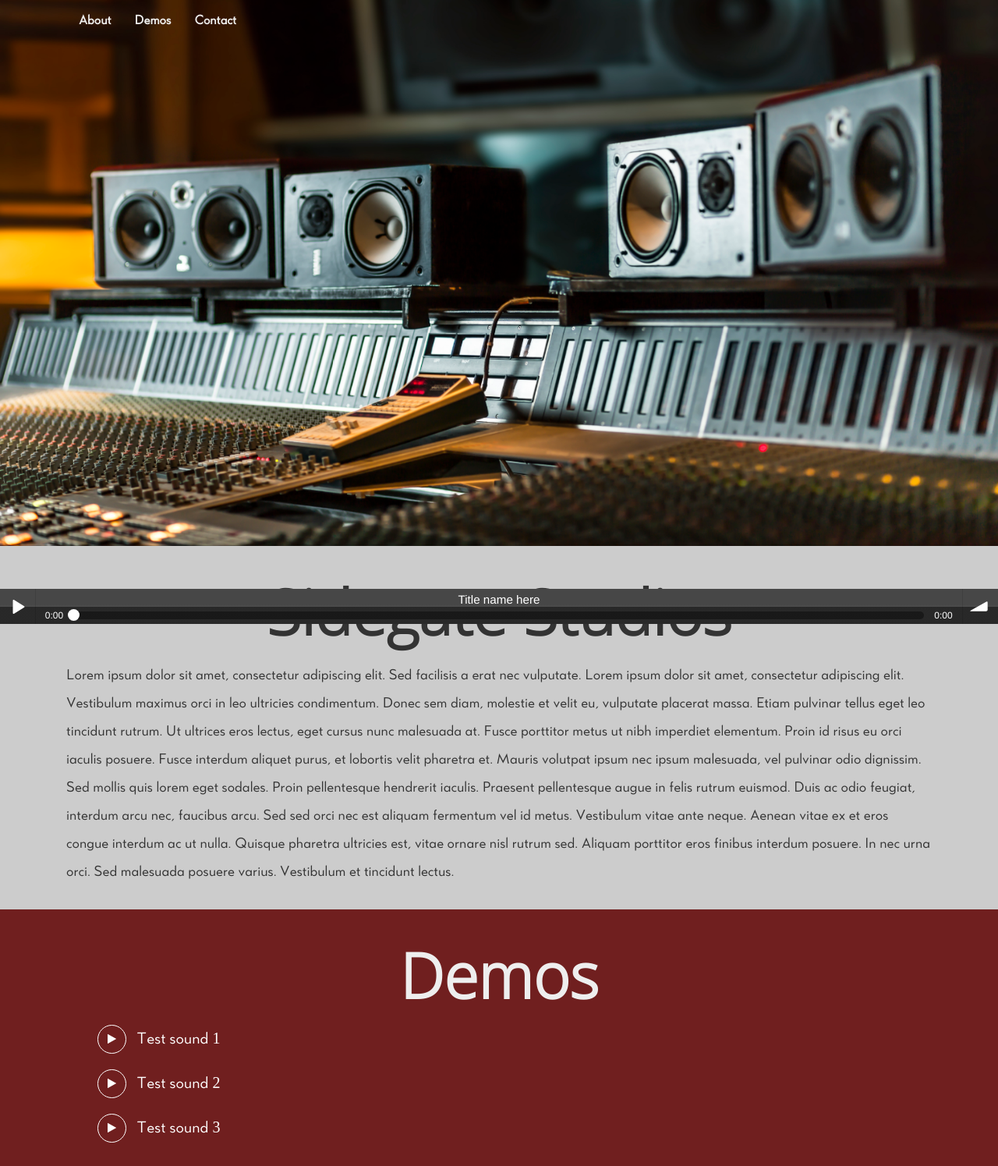
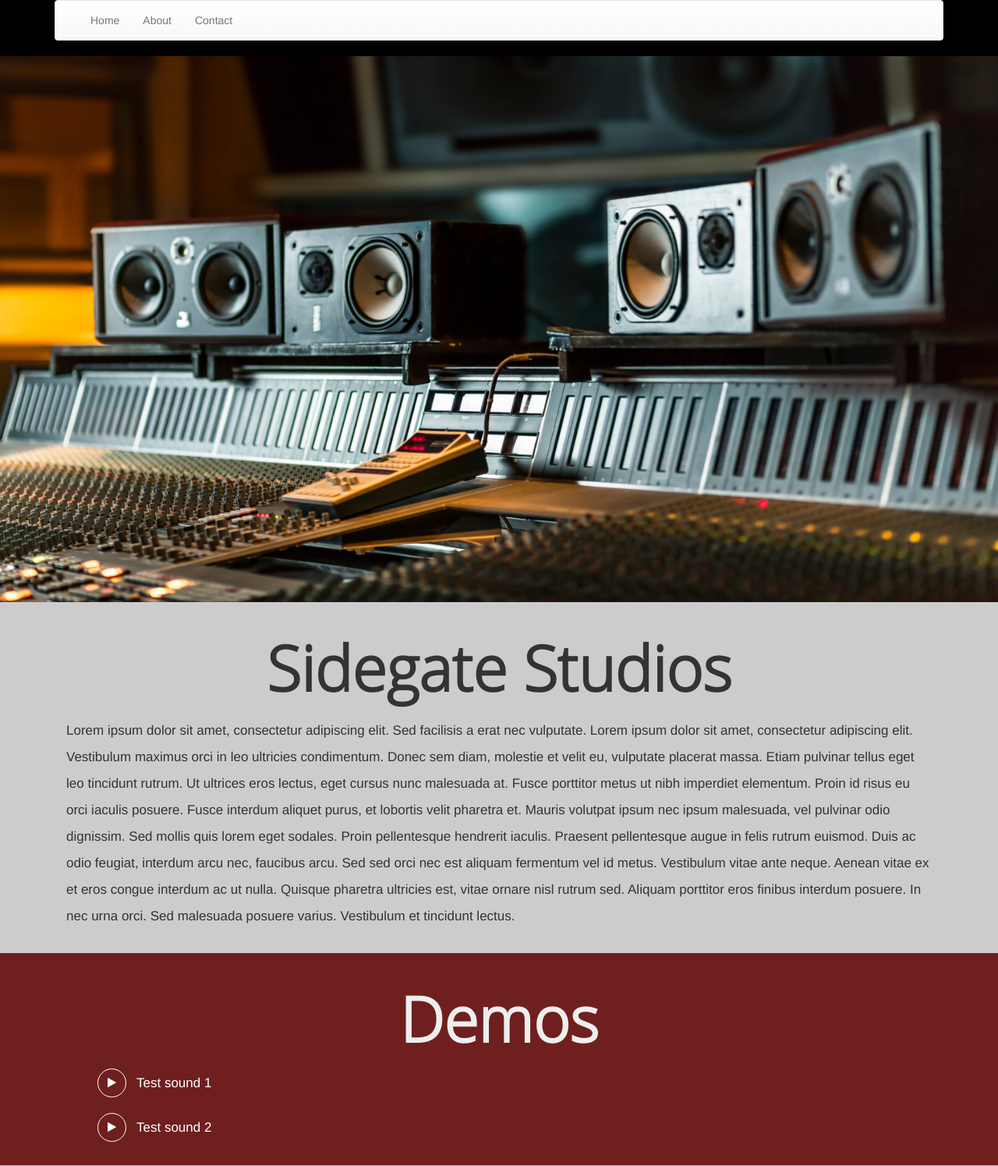
Before and after one commit to jcprouse/sidegate-studios, a PHP site: page /index.html in a window 1280 px wide. Shown: the whole page at 78% size. Run offline with PHP 8.4, Linux system fonts and the light colour scheme; style sheets or scripts are compiled from the project's sources.

Commit message:
Completed audio bar V1. Nav bar in progress

```diff
--- a/index.html
+++ b/index.html
@@ -46,7 +46,7 @@
 
   <div class="container-fluid container-main">
 
-<div class="container">
+<!--div class="container">
   <nav class="navbar">
     <div class="container">
       <ul class="nav navbar-nav">
@@ -56,7 +56,38 @@
       </ul>
     </div>
   </nav>
+</div-->
+
+<div class="container">
+
+  <!-- Static navbar -->
+  <nav class="navbar navbar-default">
+    <div class="container-fluid">
+      <div class="navbar-header">
+        <button type="button" class="navbar-toggle collapsed" data-toggle="collapse" data-target="#navbar" aria-expanded="false" aria-controls="navbar">
+          <span class="sr-only">Toggle navigation</span>
+          <span class="icon-bar"></span>
+          <span class="icon-bar"></span>
+          <span class="icon-bar"></span>
+        </button>
+      </div>
+      <div id="navbar" class="navbar-collapse collapse" aria-expanded="false">
+        <ul class="nav navbar-nav">
+          <li><a href="#">Home</a></li>
+          <li><a href="#">About</a></li>
+          <li><a href="#">Contact</a></li>
+        </ul>
+      </div>
+    </div>
+  </nav>
+
+
+
+
 </div>
+
+
+
 <div class="carosel">
   <div><img srcset="resources/images/carosel/studio3.jpg" alt="My default image"></div>
   <div><img srcset="resources/images/carosel/studio.jpg" alt="My default image"></div>
@@ -69,7 +100,7 @@
   <div class="container">
     <div class="segment-display">
       <h1>Sidegate Studios</h1>
-      <p>Lorem ipsum dolor sit amet, consectetur adipiscing elit. Sed facilisis a erat nec vulputate. Lorem ipsum dolor sit amet, consectetur adipiscing elit. Vestibulum maximus orci in leo ultricies condimentum. Donec sem diam, molestie et velit eu, vulputate placerat massa. Etiam pulvinar tellus eget leo tincidunt rutrum. Ut ultrices eros lectus, eget cursus nunc malesuada at. Fusce porttitor metus ut nibh imperdiet elementum. Proin id risus eu orci iaculis posuere. Fusce interdum aliquet purus, et lobortis velit pharetra et. Mauris volutpat ipsum nec ipsum malesuada, vel pulvinar odio dignissim. Sed mollis quis lorem eget sodales.
+       <p>Lorem ipsum dolor sit amet, consectetur adipiscing elit. Sed facilisis a erat nec vulputate. Lorem ipsum dolor sit amet, consectetur adipiscing elit. Vestibulum maximus orci in leo ultricies condimentum. Donec sem diam, molestie et velit eu, vulputate placerat massa. Etiam pulvinar tellus eget leo tincidunt rutrum. Ut ultrices eros lectus, eget cursus nunc malesuada at. Fusce porttitor metus ut nibh imperdiet elementum. Proin id risus eu orci iaculis posuere. Fusce interdum aliquet purus, et lobortis velit pharetra et. Mauris volutpat ipsum nec ipsum malesuada, vel pulvinar odio dignissim. Sed mollis quis lorem eget sodales.
 
   Proin pellentesque hendrerit iaculis. Praesent pellentesque augue in felis rutrum euismod. Duis ac odio feugiat, interdum arcu nec, faucibus arcu. Sed sed orci nec est aliquam fermentum vel id metus. Vestibulum vitae ante neque. Aenean vitae ex et eros congue interdum ac ut nulla. Quisque pharetra ultricies est, vitae ornare nisl rutrum sed. Aliquam porttitor eros finibus interdum posuere. In nec urna orci. Sed malesuada posuere varius. Vestibulum et tincidunt lectus.</p>
     </div>
@@ -80,14 +111,10 @@
   <div class="container">
     <div class="segment-display">
       <h1>Demos</h1>
-
       <ul class="demo-list" data-player-id="player">
-        <li data-src="audio/test.mp3">Test sound 1</li>
-        <li data-src="audio/test2.m4a">Test sound 2</li>
-        <li data-src="audio/test.mp3">Test sound 3</li>
-
+        <li data-pos="0" onclick="playTrack(this)">Test sound 1</li>
+        <li data-pos="1" onclick="playTrack(this)">Test sound 2</li>
       </ul>
-
     </div>
   </div>
 </div>
@@ -101,7 +128,7 @@
 
 <!-- fixed, bottom-aligned, full-width player -->
 
-<div class="sm2-bar-ui full-width fixed">
+<div class="sm2-bar-ui full-width fixed" id="audio-bar">
 
  <div class="bd sm2-main-controls">
 
@@ -146,6 +173,27 @@
    </div>
   </div>
 
+
+
+
+  <div class="sm2-inline-element sm2-button-element" onclick="closeTrackDisplay()">
+   <div class="sm2-button-bd">
+    <span class="sm2-inline-button sm2-close-button"></span>
+   </div>
+  </div>
+
+
+
+    <!--div class="sm2-inline-element sm2-button-element">
+     <div class="sm2-button-bd">
+      <a href="#play" class="sm2-inline-button play-pause">Play / pause</a>
+     </div>
+   </div-->
+
+
+
+
+
  </div>
 
  <div class="bd sm2-playlist-drawer sm2-element">
@@ -155,8 +203,9 @@
   </div>
 
   <div class="sm2-playlist-wrapper">
-    <ul class="sm2-playlist-bd">
-     <li><a href="../audio/test.mp3">Title name here</a></li>
+    <ul id="sm2-playlist-bd" class="sm2-playlist-bd">
+      <li><a href="../audio/test.mp3">Test sound 1</a></li>
+      <li><a href="../audio/test2.m4a">Test sound 2</a></li>
     </ul>
   </div>
 
@@ -194,7 +243,7 @@
     autoplaySpeed: 2000
   });
 
-init();
+//init();
 });
 
 </script>
--- a/resources/css/main.css
+++ b/resources/css/main.css
@@ -10,48 +10,46 @@
 body {
   padding: 0px;
   margin: 0px;
-  font-family: "kano";
-  font-size: 16px;
+  font-family: helvetica, arial, verdana, sans-serif;
   background-color: #000000; }
 
 .container-main {
   padding: 0px;
   margin: 0px; }
 
-/* Navigaion */
+/* Navigation */
+/*.navbar {position: absolute; z-index:10;}
+.navbar .container {background-color: transparent;}
+.navbar .navbar-nav li a {text-shadow: none; font-weight: bold; color: $nav-font-colour;}
+
+
 .navbar {
-  position: absolute;
-  z-index: 10; }
-
-.navbar .container {
-  background-color: transparent; }
-
-.navbar .navbar-nav li a {
-  text-shadow: none;
-  font-weight: bold;
-  color: #ffffff; }
-
-.navbar .navbar-nav li a {
-  color: #eee; }
-  .navbar .navbar-nav li a:hover {
+  .navbar-nav li a {
+    color: #eee;
+    &:hover {
       color: #eee;
       background-color: transparent;
       -webkit-box-shadow: none;
       -moz-box-shadow: none;
-    box-shadow: none; }
-  .navbar .navbar-nav li a:focus {
+      box-shadow: none;
+    }
+    &:focus {
       color: #eee;
       background-color: transparent;
       -webkit-box-shadow: none;
       -moz-box-shadow: none;
-    box-shadow: none; }
-  .navbar .navbar-nav li a:active {
+      box-shadow: none;
+    }
+    &:active {
       color: #eee;
       background-color: transparent;
       -webkit-box-shadow: none;
       -moz-box-shadow: none;
-    box-shadow: none; }
-
+      box-shadow: none;
+    }
+  }
+}
+*/
 /* Slider*/
 .carosel img {
   width: 100%;
@@ -76,7 +74,7 @@
   margin-bottom: 20px; }
 
 .segment-display p {
-  font-size: 18px;
+  font-size: 17px;
   line-height: 2; }
 
 .segment-about {
@@ -90,7 +88,7 @@
 
 .demo-list li {
   position: relative;
-  font-size: 20px;
+  font-size: 17px;
   line-height: 1;
   color: #ffffff;
   cursor: pointer;
--- a/resources/css/main.scss
+++ b/resources/css/main.scss
@@ -21,12 +21,15 @@
   src: url("/resources/fonts/OpenSans-Light.ttf");
 }
 
-body {padding:0px; margin:0px; font-family: "kano"; font-size:16px; background-color: $background-colour;}
+$main-font: helvetica, arial, verdana, sans-serif;
+$main-font-size: 17px;
+
+body {padding:0px; margin:0px; font-family: /*"kano"*/ $main-font; background-color: $background-colour;}
 
 .container-main {padding:0px; margin:0px;}
 
-/* Navigaion */
-.navbar {position: absolute; z-index:10;}
+/* Navigation */
+/*.navbar {position: absolute; z-index:10;}
 .navbar .container {background-color: transparent;}
 .navbar .navbar-nav li a {text-shadow: none; font-weight: bold; color: $nav-font-colour;}
 
@@ -57,7 +60,7 @@
     }
   }
 }
-
+*/
 
 //.nav li a:hover{background-color: transparent !important;}
 /* Slider*/
@@ -65,27 +68,22 @@
 
 .segment-display{width: 100%; padding-left: 15px; padding-right: 15px; padding-top: 20px; padding-bottom: 20px;}
 .segment-display h1 {font-size: 80px; font-family: "open-sans-light"; width: 100%; text-align: center; font-weight: bold; margin-bottom: 20px;}
-.segment-display p {font-size: 18px; line-height: 2;}
+.segment-display p {font-size: $main-font-size; line-height: 2;}
 
 .segment-about {background-color: $background-segment-about}
 .segment-demo {background-color: $background-segment-demo}
 .segment-demo h1, .segment-demo p {color: $background-segment-demo-text}
 
 
-.demo-list li {position:relative; font-size: 20px; line-height: 1; color: #ffffff; cursor: pointer; list-style: none; line-height:37px; padding-left:50px;}
+.demo-list li {position:relative; font-size: $main-font-size; line-height: 1; color: #ffffff; cursor: pointer; list-style: none; line-height:37px; padding-left:50px;}
 .demo-list li+li {margin-top:20px;}
 .demo-list li::before {content: '\f04b'; font-family: 'FontAwesome'; position: absolute; left:0px; width: 37px; height: 37px; line-height: 35px; font-size: 14px; border:1px solid #ffffff; text-align: center; border-radius: 50%;}
-.demo-list li.play::before {content: '\f04c';}
+.demo-list li.playing::before {content: '\f04c'; background-color: #ffffff; color: $background-segment-demo; transition: 0.4s}
+.demo-list li.paused::before {content: '\f04b'; background-color: #ffffff; color: $background-segment-demo; transition: 0.4s}
 
-//.audio-wrapper {position: fixed;bottom: 0; left: 0; right: 0; background-color: blue}
-$audio-control-button-width: 50px;
-.audio-controls {position: fixed;bottom: 0; left: 0; right: 0; width:100%; background-color: green; height:50px;}
-.audio-controls .btn {width:$audio-control-button-width; font-size: 24px; font-family: 'FontAwesome'; float:left;}
-.audio-controls .play::before {content: '\f04b';}
-.audio-controls .details {margin-left: $audio-control-button-width; margin-top:10px;}
-.audio-controls .scrubber {background-color: red; height: 10px;}
-.audio-controls .duration {background-color: yellow; line-height: 30px; height: 30px;}
 
+/* Audio Player */
+#audio-bar {display:none;}
 
 /* HTML 5 picture*/
 picture {width:100%; max-width: 600px;}
--- a/resources/css/soundmanager/bar-ui.css
+++ b/resources/css/soundmanager/bar-ui.css
@@ -537,6 +537,13 @@
  background-position: 50% 53%;
 }
 
+/*jprou*/
+.sm2-close-button {
+ background-image: url(/resources/images/soundmanager/icomoon/entypo-25px-ffffff/PNG/squared-cross.png);
+ background-position: 50% 50%;
+ background-size: 46%;
+}
+
 .sm2-volume-control {
  background-image: url(/resources/images/soundmanager/icomoon/entypo-25px-ffffff/PNG/volume.png);
  background-image: none, url(/resources/images/soundmanager/icomoon/entypo-25px-ffffff/SVG/volume.svg);
--- a/resources/images/soundmanager/patterns/credits.txt
+++ /dev/null
@@ -1,2 +0,0 @@
-Patterns from subtlepatterns.com.
-"If you need more, that's where to get 'em."
--- a/resources/js/main.js
+++ b/resources/js/main.js
@@ -1,172 +1,40 @@
 
-var player;
+var playTrack = function(item){
 
-var init = function(){
-  player = $("#audio-player");
-  $(".demo-list li").click(function(e){
-    playTrack(this);
-  });
+  if ($(item).hasClass("playing")){
+      window.sm2BarPlayers[0].actions.pause();
+      pauseTrackDisplay();
+  }
+  else if ($(item).hasClass("paused")){
+    playTrackDisplay();
+    window.sm2BarPlayers[0].actions.play();
+  }
+  else{
+    stopTrackDisplay();
+    var offset = $(item).attr("data-pos");
+    $('#audio-bar').show();
+    window.sm2BarPlayers[0].playlistController.playItemByOffset(offset);
+    $(item).addClass("playing");
+  }
+}
 
-  $(player).on('timeupdate', function() {
-      $('.audio-controls .duration').html(formatTime(this.currentTime) +" / "+ formatTime(this.duration));
-  });
-
-  $(".scrubber").click(function(e){
-    alert($(this).offset().left);
-  });
+var playTrackDisplay = function(){
+  var offset = window.sm2BarPlayers[0].playlistController.data.selectedIndex;
+  $("li[data-pos='"+offset+"']").removeClass("paused").addClass("playing");
 
 }
 
-var playTrack = function(item)
-{
-  if ($(item).hasClass("play")){
-    $(item).removeClass("play");
-    player[0].pause();
-  }
-  else{
-    $(".demo-list li").removeClass("play");
-    $(item).addClass("play");
-
-    if (player.attr("src") != $(item).attr("data-src"))
-      player.attr("src", $(item).attr("data-src"));
-    player[0].play();
-  }
+var pauseTrackDisplay = function (){
+  var offset = window.sm2BarPlayers[0].playlistController.data.selectedIndex;
+  $("li[data-pos='"+offset+"']").removeClass("playing").addClass("paused");
 }
 
+var stopTrackDisplay = function (){
+  $(".demo-list li").removeClass("playing").removeClass("paused");
+}
 
-function formatTime(seconds) {
-    minutes = Math.floor(seconds / 60);
-    minutes = (minutes >= 10) ? minutes : "" + minutes;
-    seconds = Math.floor(seconds % 60);
-    seconds = (seconds >= 10) ? seconds : "0" + seconds;
-    return minutes + ":" + seconds;
- }
-
-/*;
-(function($) {
-    'use strict'
-    var def_settings = {
-        playlistClass: 'playlist',
-        fixed: true,
-        fixedClass: 'fixed-player',
-        fixedBG: '#000'
-    }
-    $.fn.rdAudio = function(settings) {
-        settings = $.extend(true, {}, def_settings, settings);
-        var fixedCnt = $('.' + settings.fixedClass);
-        var players = audiojs.createAll({
-            trackEnded: function() {
-                var active;
-                for (i in players) {
-                    if ($('.' + settings.playlistClass + ' li.playing').parent().data('player-id') == $(players[i].wrapper).find('audio').attr('id')) {
-                        active = i;
-                    }
-                }
-                var activeTrack = $('.' + settings.playlistClass + '[data-player-id="' + $(players[active].wrapper).find('audio').attr('id') + '"] li.playing');
-                var next = activeTrack.next();
-                if (!next.length) next = activeTrack.parent().find('li').first();
-                next.addClass('playing').siblings().removeClass('playing');
-                players[active].load(next.attr('data-src'));
-                players[active].play();
-            }
-        });
-        if ($('.' + settings.playlistClass).length > 0) {
-            for (var i = 0; i < players.length; i++) {
-                var first = $("." + settings.playlistClass + "[data-player-id='" + $(players[i].wrapper).find('audio').attr('id') + "'] li").first();
-                players[i].load(first.data('src'));
-            }
-        }
-        $('.play-pause').click(function(i) {
-            var playerId = $(this).parent().find('audio').attr('id');
-            var player;
-            for (var i in players) {
-                if (playerId == $(players[i].wrapper).find('audio').attr('id')) {
-                    player = i;
-                }
-            }
-            if ($(this).parent().hasClass('playing')) {
-                $('.' + settings.playlistClass + '[data-player-id="' + playerId + '"] li.stopped').addClass('playing').removeClass('stopped');
-            } else {
-                $('.' + settings.playlistClass + '[data-player-id="' + playerId + '"] li.playing').addClass('stopped').removeClass('playing');
-            }
-            for (i in players) {
-                if (playerId != $(players[i].wrapper).find('audio').attr('id')) {
-                    $('.' + settings.playlistClass + '[data-player-id="' + $(players[i].wrapper).find('audio').attr('id') + '"] li.playing').removeClass('playing').addClass('stopped');
-                    players[i].pause();
-                }
-            }
-        });
-        $('.' + settings.playlistClass + ' li').click(function(e) {
-            var id = $(this).parent().data('player-id');
-            var player;
-            var existPlayer = false;
-            var target = $(e.target);
-            if (target.is("a")) {
-                window.location = $(target, this).attr("href");
-                $(".close-button").trigger("click");
-                return false;
-            }
-            for (var i in players) {
-                if (id == $(players[i].wrapper).find('audio').attr('id')) {
-                    if ($(this).hasClass('playing')) {
-                        players[i].playPause();
-                        $(this).removeClass('playing').addClass('stopped');
-                        return;
-                    } else {
-                        if ($(this).hasClass('stopped')) {
-                            players[i].playPause();
-                            $(this).removeClass('stopped').addClass('playing');
-                            return;
-                        }
-                    }
-                }
-            }
-            $('.' + settings.playlistClass + '[data-player-id="' + id + '"] li.stopped').removeClass('stopped');
-            for (var i in players) {
-                if (id != $(players[i].wrapper).find('audio').attr('id')) {
-                    $('.' + settings.playlistClass + '[data-player-id="' + $(players[i].wrapper).find('audio').attr('id') + '"] li.playing').removeClass('playing').addClass('stopped');
-                }
-            }
-            for (i in players) {
-                if (id == $(players[i].wrapper).find('audio').attr('id')) {
-                    existPlayer = true;
-                }
-            }
-            if (existPlayer) {
-                for (i in players) {
-                    if (id == $(players[i].wrapper).find('audio').attr('id')) {
-                        $('.' + settings.playlistClass + ' li').removeClass('playing');
-                        $(this).addClass('playing').siblings().removeClass('playing');
-                        players[i].load($(this).attr('data-src'));
-                        players[i].play();
-                    } else {
-                        players[i].pause();
-                    }
-                }
-            }
-            if (settings.fixed) {
-                fixedCnt.fadeIn(500);
-            }
-        });
-        if (settings.fixed) {
-            fixedCnt.css({
-                'display': 'none',
-                'position': 'fixed',
-                'bottom': '0',
-                'left': '0',
-                'right': '0',
-                'background': settings.fixedBG
-            });
-            fixedCnt.append('<span class="close-button fa fa-times"></span>');
-            $('.close-button').click(function(e) {
-                e.preventDefault();
-                for (var i in players) {
-                    players[i].pause();
-                    $('.' + settings.playlistClass + ' li.playing').removeClass('playing');
-                    $('.' + settings.playlistClass + ' li.stopped').removeClass('stopped');
-                }
-                fixedCnt.fadeOut(300);
-            })
-        }
-    }
-})(jQuery); */
+var closeTrackDisplay = function(){
+  window.sm2BarPlayers[0].actions.pause();
+  stopTrackDisplay();
+  $('#audio-bar').hide();
+}
--- a/resources/js/soundmanager/bar-ui.js
+++ b/resources/js/soundmanager/bar-ui.js
@@ -126,7 +126,7 @@
           players.on[method](exports);
         }
       }
-    }
+      }
 
     function getTime(msec, useString) {
 
@@ -298,40 +298,29 @@
 
           callback('finish');
 
-          // next track?
-          item = playlistController.getNext();
+          //jprou stop at end of track
+          stopTrackDisplay();
+          callback('end');
+
+          /*/ next track?
+          /item = playlistController.getNext();
 
           // don't play the same item over and over again, if at end of playlist etc.
           if (item && playlistController.data.selectedIndex !== lastIndex) {
 
             playlistController.select(item);
-
             setTitle(item);
-
             stopOtherSounds();
-
             // play next
             this.play({
               url: playlistController.getURL()
             });
-
           } else {
-
-            // end of playlist case
-
-            // explicitly stop?
-            // this.stop();
-
             callback('end');
-
-          }
-
-        }
-
+          }*/
+        }
       });
-
       return sound;
-
     }
 
     function playLink(link) {
@@ -990,6 +979,13 @@
         // TODO: if user pauses + unpauses a sound that had an error, try to play next?
         soundObject.togglePause();
 
+        //jprou
+        if (soundObject.paused){
+          pauseTrackDisplay();
+        }
+        else {
+          playTrackDisplay();
+        }
         // special case: clear "play next" timeout, if one exists.
         // edge case: user pauses after a song failed to load.
         if (soundObject.paused && playlistController.data.timer) {
```
Also changed, not shown: other parts of resources/css/main.css (+13 -31 lines), resources/images/soundmanager/icomoon/entypo-25px-000000/PNG/squared-cross.png (added), resources/images/soundmanager/icomoon/entypo-25px-000000/SVG/squared-cross.svg (added), resources/images/soundmanager/icomoon/entypo-25px-ffffff/PNG/squared-cross.png (added), resources/images/soundmanager/patterns/pinstriped_suit_vertical.png (deleted), resources/images/soundmanager/patterns/pool_table.png (deleted), resources/images/soundmanager/patterns/rubber_grip.png (deleted), resources/images/soundmanager/patterns/tasky_pattern.png (deleted), resources/images/soundmanager/patterns/textured_paper.png (deleted), resources/images/soundmanager/patterns/tweed.png (deleted), resources/images/soundmanager/patterns/wood_pattern.png (deleted), resources/images/soundmanager/patterns/wood_pattern_dark.png (deleted), resources/images/soundmanager/patterns/woven.png (deleted), 1 other file. Lines whose indentation alone changed are shown as unchanged.
